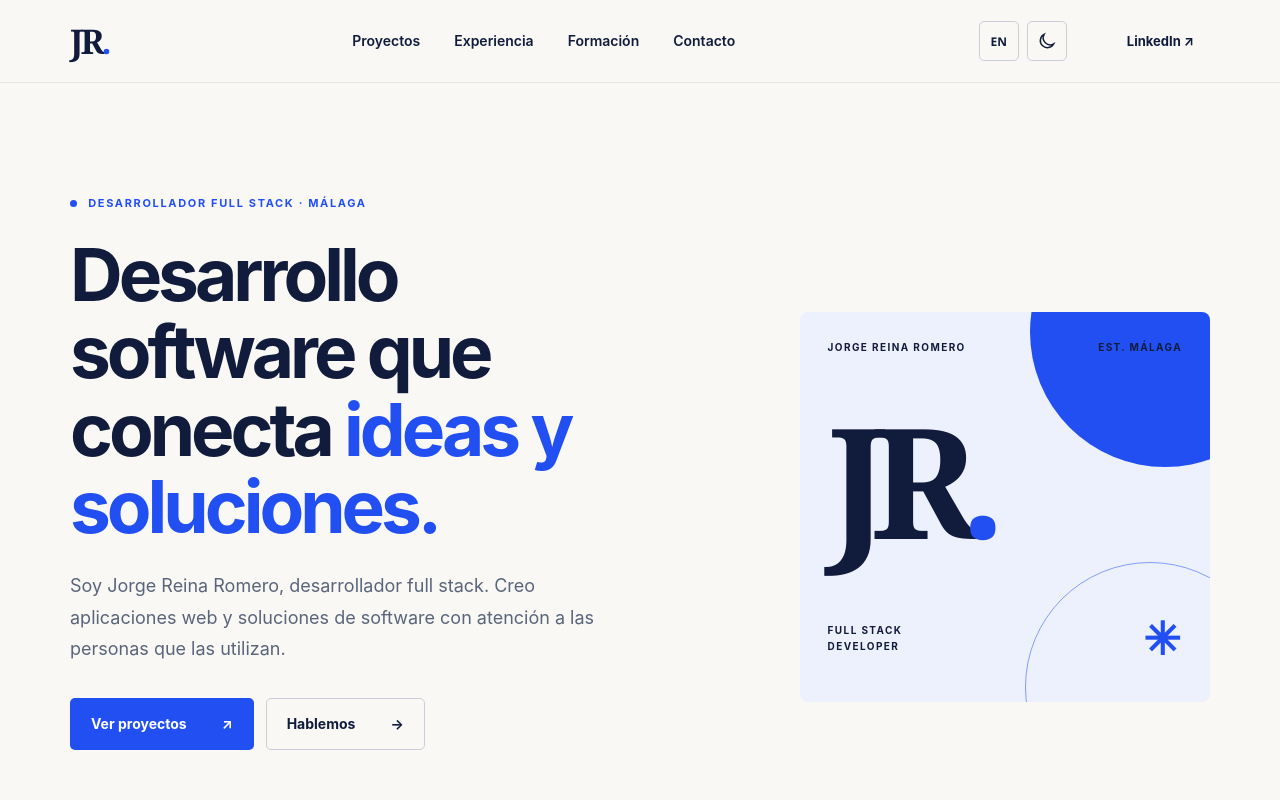
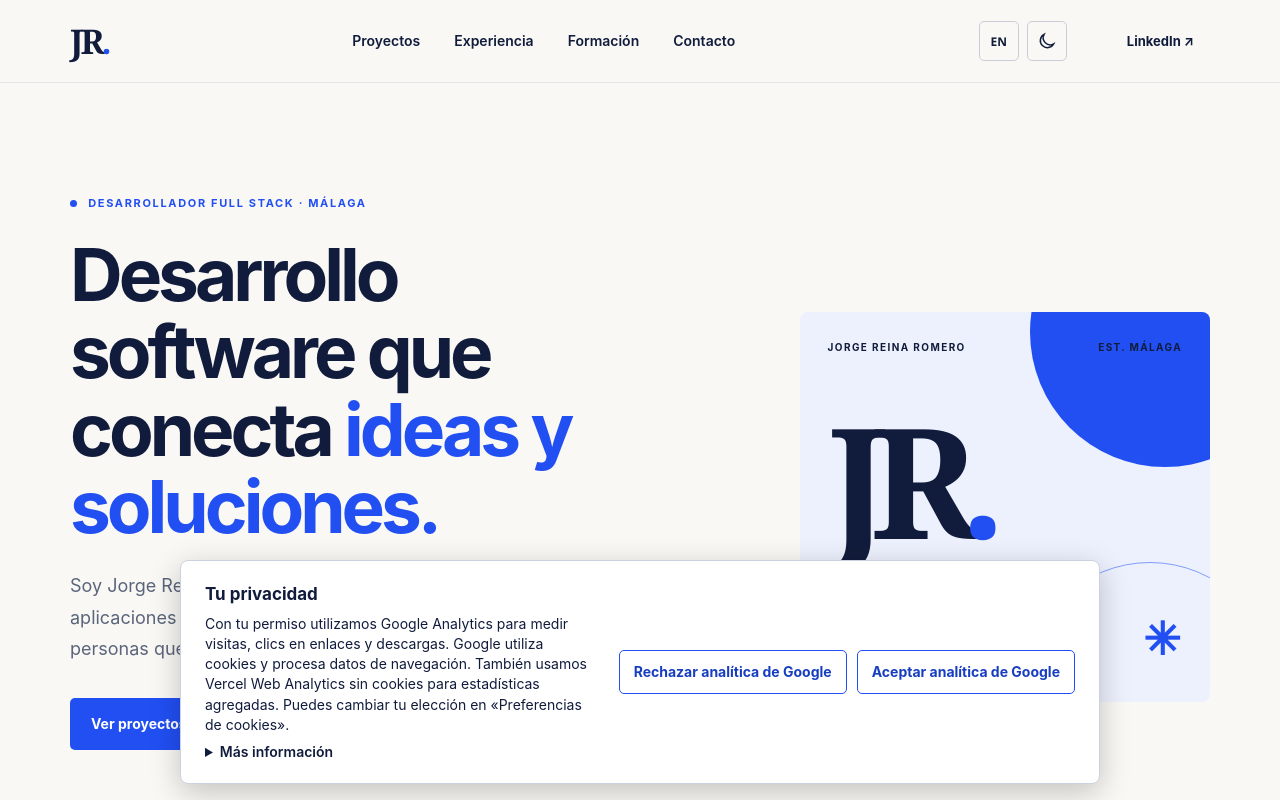
Before and after one commit to JorgeReina/Miportfolio, an Angular app: page /home in a window 1280 px wide. Shown: the top 800 px of the page. Built offline with nearby package versions, Linux system fonts and the light colour scheme.

Commit message:
Integra Google Analytics con consentimiento

```diff
--- a/src/app/home/home.component.html
+++ b/src/app/home/home.component.html
@@ -7,6 +7,17 @@
     <section class="about" id="experiencia"><div class="wrap about-grid"><div><p class="eyebrow">{{ text.t22 }}</p><h2>{{ text.t23 }} <em>{{ text.t24 }}</em></h2><p class="about-lead">{{ text.t25 }}</p><p>{{ text.t26 }}</p><div class="stack"><span>Angular</span><span>TypeScript</span><span>JavaScript</span><span>C# / .NET</span><span>Node.js</span><span>MySQL</span><span>Git</span></div></div><div class="timeline"><p class="eyebrow">{{ text.t27 }}</p><article><div><h3>TDconsulting</h3><p>{{ text.t28 }}</p></div><span>{{ text.t29 }}</span></article><article><div><h3>Freelance</h3><p>{{ text.t30 }}</p></div><span>{{ text.t31 }}</span></article><article><div><h3>PROSFY</h3><p>{{ text.t32 }}</p></div><span>2024</span></article><article><div><h3>EMASA</h3><p>{{ text.t33 }}</p></div><span>2022</span></article></div></div></section>
     <section class="section wrap education" id="formacion"><div><p class="eyebrow">{{ text.t34 }}</p><h2>{{ text.t35 }} <em>{{ text.t36 }}</em></h2></div><div class="education-list"><article><span>2022 — 2024</span><div><h3>{{ text.t37 }}</h3><p>CPIFP Alan Turing</p></div></article><article><span>2020 — 2022</span><div><h3>{{ text.t38 }}</h3><p>IES Gerald Brenan</p></div></article></div></section>
     <section class="contact" id="contacto"><div class="wrap contact-grid"><div><p class="eyebrow">{{ text.t39 }}</p><h2>{{ text.t40 }} <em>{{ text.t41 }}</em></h2><p>{{ text.t42 }}</p><a class="email" href="mailto:reinaromerojorge@gmail.com">reinaromerojorge&#64;gmail.com ↗</a></div><form action="https://formspree.io/f/xovqaojk" method="POST"><div class="field-row"><div><label for="contact-name">{{ text.t43 }}</label><input id="contact-name" type="text" name="_subject" [attr.placeholder]="language === 'es' ? 'Tu nombre' : 'Your name'" required></div><div><label for="contact-email">{{ text.t44 }}</label><input id="contact-email" type="email" name="_replyto" placeholder="tu@email.com" required></div></div><label for="contact-message">{{ text.t45 }}</label><textarea id="contact-message" name="message" rows="4" [attr.placeholder]="language === 'es' ? 'Cuéntame en qué puedo ayudarte' : 'Tell me how I can help'" required></textarea><button class="button light" type="submit">{{ text.t46 }} <span>↗</span></button></form></div></section>
-  </main><footer><div class="wrap footer-inner"><a class="brand" href="/home#inicio">JR<span>.</span></a><p>{{ text.t47 }}</p><div><a href="https://github.com/JorgeReina" target="_blank" rel="noopener noreferrer">GitHub ↗</a><a href="https://www.linkedin.com/in/jorge-reina-romero/" target="_blank" rel="noopener noreferrer">LinkedIn ↗</a></div></div></footer>
+  </main><footer><div class="wrap footer-inner"><a class="brand" href="/home#inicio">JR<span>.</span></a><p>{{ text.t47 }}</p><div><a href="https://github.com/JorgeReina" target="_blank" rel="noopener noreferrer">GitHub ↗</a><a href="https://www.linkedin.com/in/jorge-reina-romero/" target="_blank" rel="noopener noreferrer">LinkedIn ↗</a><button class="cookie-settings" type="button" (click)="openCookiePreferences()">{{ language === 'es' ? 'Preferencias de cookies' : 'Cookie preferences' }}</button></div></div></footer>
   <a *ngIf="showBackToTop" class="back-to-top" href="/home#inicio" [attr.aria-label]="language === 'es' ? 'Volver arriba' : 'Back to top'" [attr.title]="language === 'es' ? 'Volver arriba' : 'Back to top'"><svg viewBox="0 0 24 24" width="23" height="23" aria-hidden="true"><path d="M12 19V5M5 12l7-7 7 7" fill="none" stroke="currentColor" stroke-width="2" stroke-linecap="round" stroke-linejoin="round"/></svg></a>
+  <section *ngIf="showCookiePreferences" class="cookie-banner" role="region" [attr.aria-label]="language === 'es' ? 'Preferencias de privacidad' : 'Privacy preferences'">
+    <div class="cookie-copy">
+      <strong>{{ language === 'es' ? 'Tu privacidad' : 'Your privacy' }}</strong>
+      <p *ngIf="language === 'es'">Con tu permiso utilizamos Google Analytics para medir visitas, clics en enlaces y descargas. Google utiliza cookies y procesa datos de navegación. También usamos Vercel Web Analytics sin cookies para estadísticas agregadas. Puedes cambiar tu elección en «Preferencias de cookies».</p>
+      <p *ngIf="language === 'en'">With your permission we use Google Analytics to measure visits, link clicks and downloads. Google uses cookies and processes browsing data. We also use cookieless Vercel Web Analytics for aggregate statistics. You can change your choice under “Cookie preferences”.</p>
+      <details><summary>{{ language === 'es' ? 'Más información' : 'More information' }}</summary>
+        <p *ngIf="language === 'es'">Google Analytics, de Google, usa cookies como _ga para generar estadísticas. La duración depende de la configuración de Google Analytics y puede alcanzar dos años. Puedes contactar con Jorge Reina en reinaromerojorge&#64;gmail.com. <a href="https://policies.google.com/privacy" target="_blank" rel="noopener noreferrer">Privacidad de Google</a> · <a href="https://vercel.com/docs/analytics/privacy-policy" target="_blank" rel="noopener noreferrer">Privacidad de Vercel</a>.</p>
+        <p *ngIf="language === 'en'">Google Analytics uses cookies such as _ga for statistics. Duration depends on the Google Analytics settings and can be up to two years. Contact Jorge Reina at reinaromerojorge&#64;gmail.com. <a href="https://policies.google.com/privacy" target="_blank" rel="noopener noreferrer">Google privacy</a> · <a href="https://vercel.com/docs/analytics/privacy-policy" target="_blank" rel="noopener noreferrer">Vercel privacy</a>.</p>
+      </details>
+    </div><div class="cookie-actions"><button type="button" (click)="chooseAnalytics(false)">{{ language === 'es' ? 'Rechazar analítica de Google' : 'Reject Google analytics' }}</button><button type="button" (click)="chooseAnalytics(true)">{{ language === 'es' ? 'Aceptar analítica de Google' : 'Accept Google analytics' }}</button></div>
+  </section>
 </div>
--- a/src/app/home/home.component.scss
+++ b/src/app/home/home.component.scss
@@ -40,3 +40,10 @@
 
 .dark .nav-link { color:#f3f6ff; }
 .dark .nav-link:hover { color:#a9bfff; }
+
+.cookie-settings { background:transparent; border:0; color:inherit; font:inherit; font-size:12px; padding:0; text-decoration:underline; cursor:pointer; }
+.cookie-banner { position:fixed; z-index:100; left:16px; right:16px; bottom:16px; max-width:920px; margin:auto; display:flex; gap:24px; align-items:center; padding:20px 24px; background:#fff; color:#111c3c; border:1px solid #cbd2df; border-radius:8px; box-shadow:0 8px 30px rgba(0,0,0,.22); font-size:14px; }
+.cookie-copy { flex:1; } .cookie-copy strong { font-size:17px; } .cookie-copy p { margin:6px 0; line-height:1.45; } .cookie-copy a { color:#173ec0; text-decoration:underline; } .cookie-copy summary { cursor:pointer; font-weight:600; }
+.cookie-actions { display:flex; gap:10px; flex-wrap:wrap; } .cookie-actions button { border:1px solid #214ff2; background:#fff; color:#173ec0; padding:10px 14px; border-radius:5px; cursor:pointer; font-weight:700; } .cookie-actions button:hover { background:#eaf0ff; }
+.dark .cookie-banner { background:#1c2941; color:#f3f6ff; border-color:#65748e; } .dark .cookie-copy a { color:#c3d2ff; } .dark .cookie-actions button { background:#263450; border-color:#a9bfff; color:#fff; } .dark .cookie-actions button:hover { background:#354a70; }
+@media (max-width:760px) { .cookie-banner { flex-direction:column; align-items:stretch; max-height:75vh; overflow:auto; padding:16px; gap:12px; } .cookie-actions button { flex:1; } }
--- a/src/app/home/home.component.ts
+++ b/src/app/home/home.component.ts
@@ -113,6 +113,8 @@ const translations = {
 })
 export class HomeComponent implements OnInit {
   showBackToTop = false;
+  showCookiePreferences = true;
+  private analyticsLoaded = false;
   language: Language = 'es';
   theme: Theme = 'light';
 
@@ -131,6 +133,14 @@ export class HomeComponent implements OnInit {
     } catch { /* Preferences are optional when storage is unavailable. */ }
     this.updateDocumentLanguage();
     this.onWindowScroll();
+    let preference: string | null = null;
+    try { preference = localStorage.getItem('portfolio-analytics-consent'); } catch { /* Ask again if storage is unavailable. */ }
+    if (preference === 'accepted') {
+      this.showCookiePreferences = false;
+      this.loadAnalytics();
+    } else if (preference === 'rejected') {
+      this.showCookiePreferences = false;
+    }
   }
 
   toggleLanguage(): void {
@@ -142,6 +152,47 @@ export class HomeComponent implements OnInit {
   toggleTheme(): void {
     this.theme = this.theme === 'light' ? 'dark' : 'light';
     this.savePreference('portfolio-theme', this.theme);
+  }
+
+  openCookiePreferences(): void {
+    this.showCookiePreferences = true;
+  }
+
+  chooseAnalytics(accepted: boolean): void {
+    try { localStorage.setItem('portfolio-analytics-consent', accepted ? 'accepted' : 'rejected'); }
+    catch { /* Consent applies only during this visit when storage is blocked. */ }
+    this.showCookiePreferences = false;
+    if (accepted) {
+      this.loadAnalytics();
+    } else {
+      const wasLoaded = this.analyticsLoaded;
+      this.removeAnalyticsCookies();
+      if (wasLoaded) window.location.reload();
+    }
+  }
+
+  private loadAnalytics(): void {
+    if (this.analyticsLoaded) return;
+    this.analyticsLoaded = true;
+    const w = window as Window & { dataLayer?: unknown[]; gtag?: (...args: unknown[]) => void };
+    w.dataLayer = w.dataLayer || [];
+    w.gtag = function(...args: unknown[]) { w.dataLayer!.push(arguments); };
+    w.gtag('js', new Date());
+    w.gtag('config', 'G-N3JD2HJD5F', { allow_google_signals: false, allow_ad_personalization_signals: false });
+    const script = document.createElement('script');
+    script.async = true;
+    script.src = 'https://www.googletagmanager.com/gtag/js?id=G-N3JD2HJD5F';
+    document.head.appendChild(script);
+  }
+
+  private removeAnalyticsCookies(): void {
+    document.cookie.split(';').forEach((item) => {
+      const name = item.trim().split('=')[0];
+      if (name === '_ga' || name.startsWith('_ga_')) {
+        document.cookie = name + '=; Max-Age=0; path=/; SameSite=Lax';
+        document.cookie = name + '=; Max-Age=0; path=/; domain=' + window.location.hostname + '; SameSite=Lax';
+      }
+    });
   }
 
   private savePreference(key: string, value: string): void {
```
